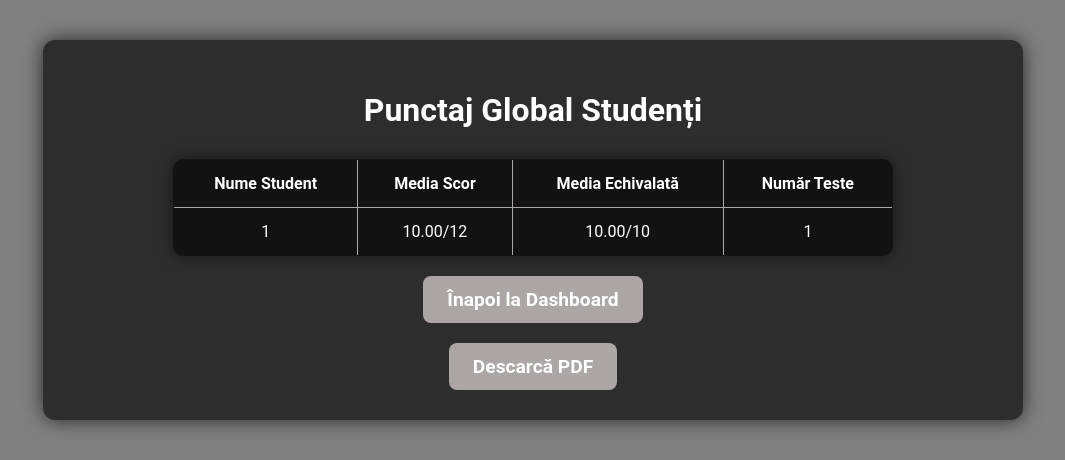
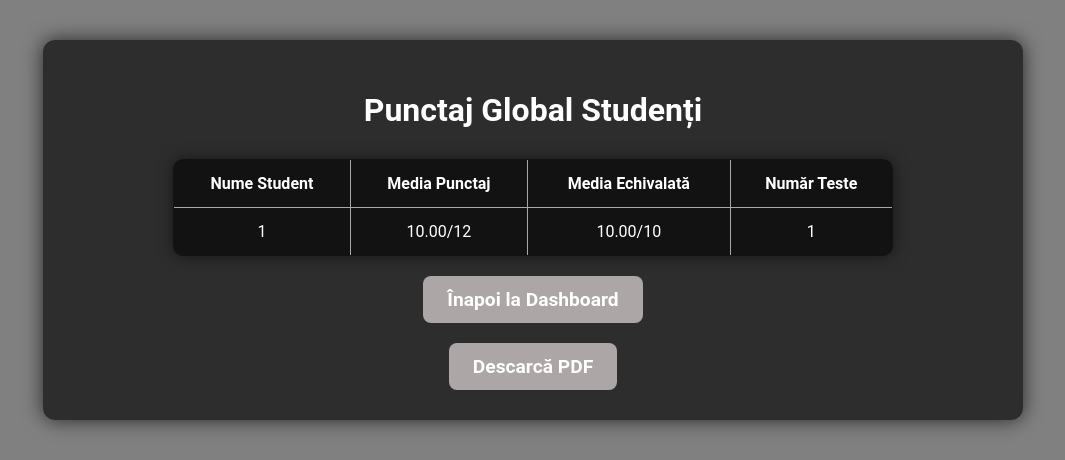
Before and after one commit to Weepeme/Aplicatie-software-de-verificare-si-evaluare-a-cunostintelor-de-mecanica, a Flask app: template app/templates/leaderboard.html in a window 1280 px wide. Shown: the top 460 px of the page, without its empty margins (107-1172 px from the left). Run offline with Flask 3, Linux system fonts and the light colour scheme; the template is opened without the code that fills it: most values are stand-ins (such as "Sample title", 1, 10 or a date in 2020).

Commit message:
Update leaderboard.html

```diff
--- a/app/templates/leaderboard.html
+++ b/app/templates/leaderboard.html
@@ -14,7 +14,7 @@
             <thead>
                 <tr>
                     <th>Nume Student</th>
-                    <th>Media Scor</th>
+                    <th>Media Punctaj</th>
                     <th>Media Echivalată</th>
                     <th>Număr Teste</th>
                 </tr>
```
